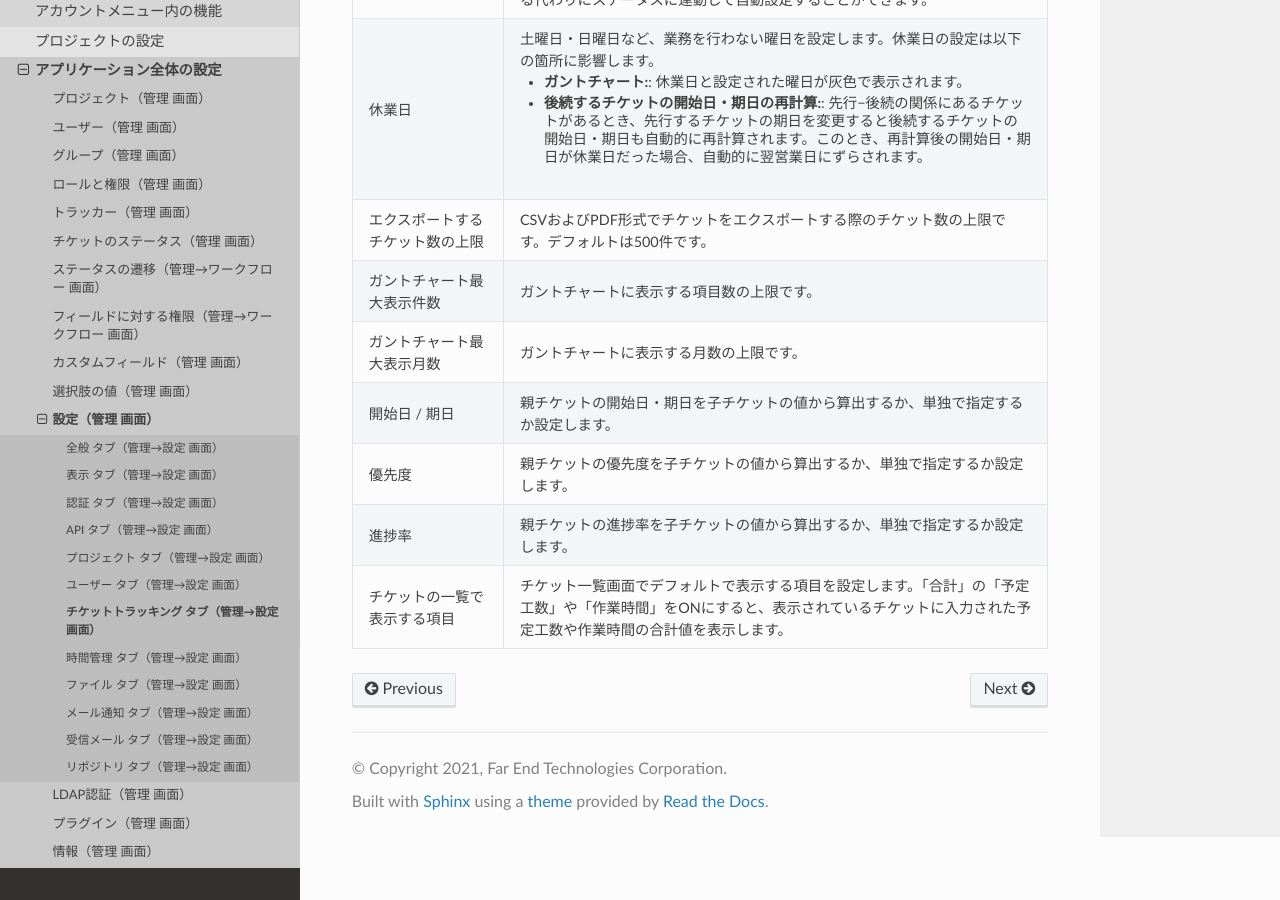
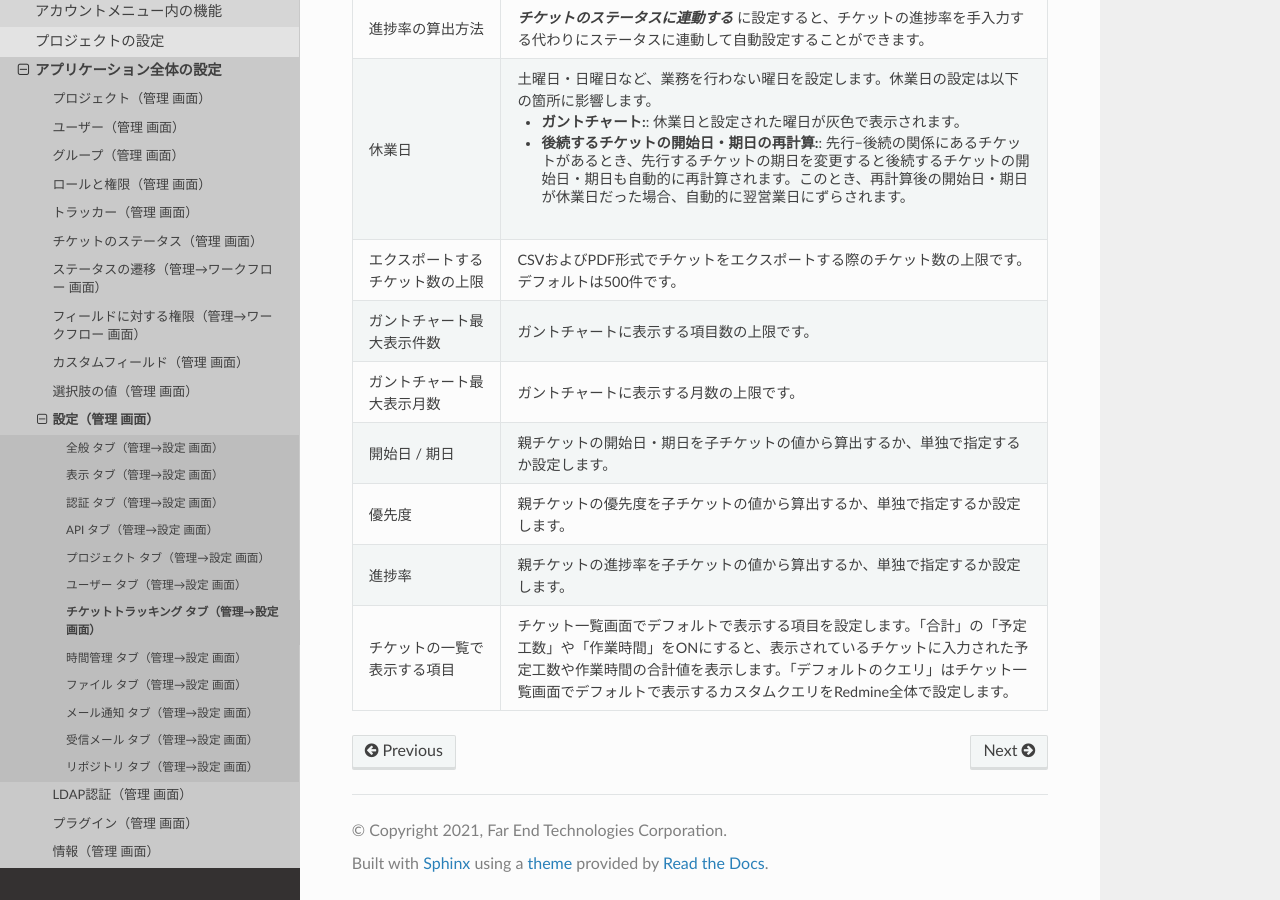
Before and after one commit to redmica/redmica-guide-ja, a Sphinx documentation site: the page built from source/reference/admin/settings/issues.rst, in a window 1280 px wide and 900 px high, scrolled down 2189 px. Built offline with Sphinx 7.4.7 and the Read the Docs theme 2.0.0, drawn with Linux system fonts in a browser that asks for light colours.

Commit message:
RedMica 2.0対応

```diff
--- a/source/reference/account-menu/my-account.rst
+++ b/source/reference/account-menu/my-account.rst
@@ -135,6 +135,9 @@
    * - ツールバーのコードハイライトボタンで使用する言語
      - RedMicaのツールバーのコードハイライトボタンで表示する言語を設定します。自分がよく使う言語だけを表示しておけば入力が簡単になります。
 
+   * - デフォルトのクエリ
+     - チケット一覧画面でデフォルトで表示するカスタムクエリを設定します。
+
 Atomアクセスキー
 	RedMicaのいくつかの情報はAtomフィードとして出力されています。フィードURLにはRSSリーダーから認証無しでアクセスできますが、他人がフィードを参照して情報が漏洩するのを防ぐためにユーザー固有の類推しにくいキーがURLに含まれています。このキーをAtomアクセスキーと呼びます。
 
--- a/source/reference/admin/groups.rst
+++ b/source/reference/admin/groups.rst
@@ -27,7 +27,7 @@
 
 グループ一覧画面でグループ名をクリックすると、グループの名称の変更、グループへのユーザーの追加、グループをプロジェクトに参加させたりなどを行う画面に移動します。この画面には「全般」、「ユーザー」、「プロジェクト」の三つのタブがあります。
 
-「全般」タブではグループの名称の変更が行えます。
+「全般」タブではグループの名称の変更、二要素認証の必須の設定が行えます。
 
 .. figure:: ../images/groups-edit-general.png
 
--- a/source/reference/admin/settings/general.rst
+++ b/source/reference/admin/settings/general.rst
@@ -38,7 +38,7 @@
      - 「http」または「https」を選択します。ホスト名と同じく、メール通知でリンクURLを生成するのに使われます。
 
    * - テキストの書式
-     - 「なし」、「textile」または「Markdown」を選択します。デフォルトは「textile」で、チケットの説明やWikiでTextile記法による修飾が可能です。
+     - 「なし」、「Textile」、「Markdown」、「CommonMark Markdown (GitHub Flavored) - experimental」から選択します。デフォルトは「Textile」で、チケットの説明やWikiでTextile記法による修飾が可能です。
 
    * - テキスト書式の変換結果をキャッシュ
      - TextileやMarkdownなどのテキスト書式からHTMLへの変換はブラウザにページを送信するたびに行われます(例: チケットの説明、Wikiページなど)。この設定を有効にすると、変換済みのHTMLがキャッシュされるようになります。
--- a/source/reference/admin/settings/issues.rst
+++ b/source/reference/admin/settings/issues.rst
@@ -68,4 +68,4 @@
      - 親チケットの進捗率を子チケットの値から算出するか、単独で指定するか設定します。
 
    * - チケットの一覧で表示する項目
-     - チケット一覧画面でデフォルトで表示する項目を設定します。「合計」の「予定工数」や「作業時間」をONにすると、表示されているチケットに入力された予定工数や作業時間の合計値を表示します。
+     - チケット一覧画面でデフォルトで表示する項目を設定します。「合計」の「予定工数」や「作業時間」をONにすると、表示されているチケットに入力された予定工数や作業時間の合計値を表示します。「デフォルトのクエリ」はチケット一覧画面でデフォルトで表示するカスタムクエリをRedmine全体で設定します。
--- a/source/reference/admin/settings/notifications.rst
+++ b/source/reference/admin/settings/notifications.rst
@@ -22,9 +22,6 @@
 
        メールによるチケット登録の設定を行っている場合、チケット登録用のメールアドレスを設定してください。RedMicaからのメールに返信することでチケットの更新が行えます。
 
-   * - 宛先を非表示(bcc)
-     - ONの場合、メールの宛先(ヘッダのToフィールド)にユーザーのアドレスは表示されません。デフォルトはONです。
-
    * - プレインテキスト形式(HTMLなし)
      - ONの場合、メールをHTML形式ではなくプレインテキスト形式で送信します。プロジェクトメンバーがHTMLメールに対応していないメーラーを使っている時などに設定します。
 
--- a/source/reference/projects/settings/issues.rst
+++ b/source/reference/projects/settings/issues.rst
@@ -24,3 +24,6 @@
 
    * - デフォルトの担当者
      - チケットを作成するときにデフォルトで選択される担当者を設定します。デフォルトの担当者を設定しておくと、担当者を選択せずにチケットを作成したときに自動で担当者が割り当てられます。
+
+   * - デフォルトのクエリ
+     - チケット一覧画面でデフォルトで表示するカスタムクエリを設定します。
```
Also changed, not shown: source/reference/images/admin-info.png, source/reference/images/groups-edit-general.png, source/reference/images/groups-new.png, source/reference/images/my-account.png, source/reference/images/project-settings-issue-tracking.png, source/reference/images/projects-board.png, source/reference/images/projects-list.png, source/reference/images/settings-authentication.png, source/reference/images/settings-general.png, source/reference/images/settings-issues.png, source/reference/images/settings-notifications.png, source/reference/images/users-edit-general.png, source/reference/images/users-new.png.
